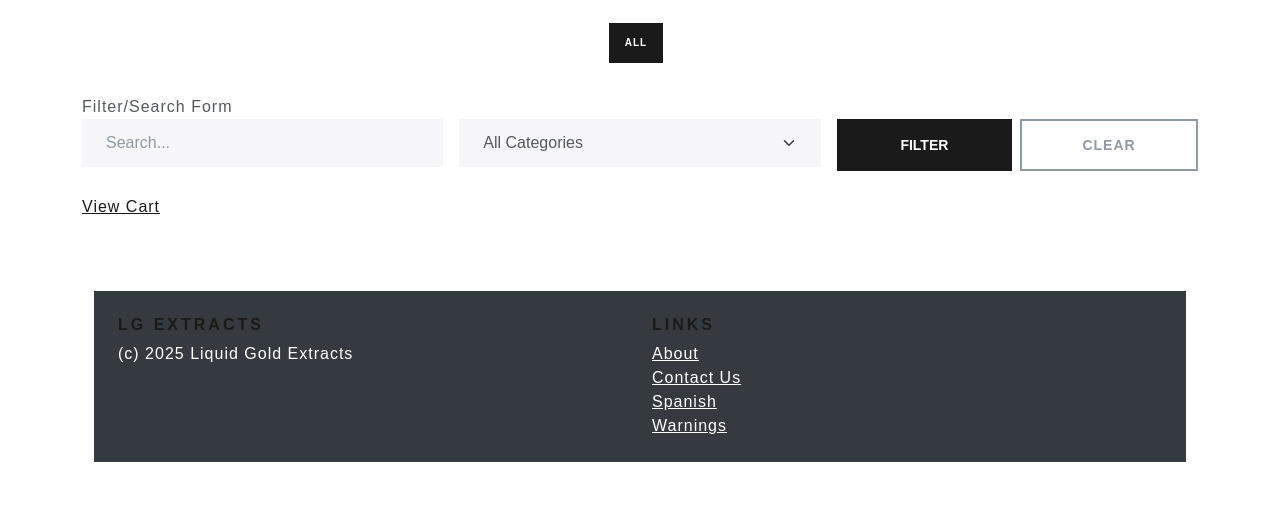
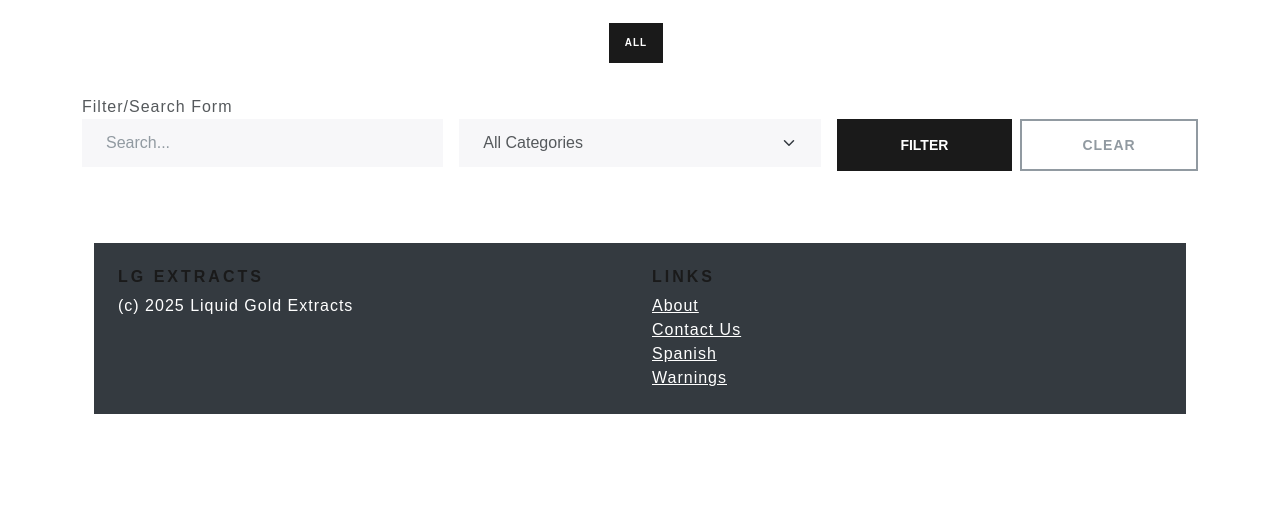
Before and after one commit to tanktoptony/LGextracts, a Django app: template liquidgold/store/templates/store/product_list.html in a window 1280 px wide. Shown: the part 293-810 px from the top of the page. After the commit the page ends 707 px from the top, so only its background shows below. Run offline with Django 3.2, Linux system fonts and the light colour scheme; the template is opened without the code that fills it, so the values that code supplies are empty; some libraries are stand-ins or nearby versions.

Commit message:
removed view cart for page

```diff
--- a/liquidgold/store/templates/store/product_list.html
+++ b/liquidgold/store/templates/store/product_list.html
@@ -47,7 +47,8 @@
     </div>
   </form>
 
-  <a href="{% url 'view_order' %}">View Cart</a>
+  <!--view cart link for active shopping-->
+  <!--<a href="{% url 'view_order' %}">View Cart</a>-->
 
 
     <div class="container mt-5">
```
